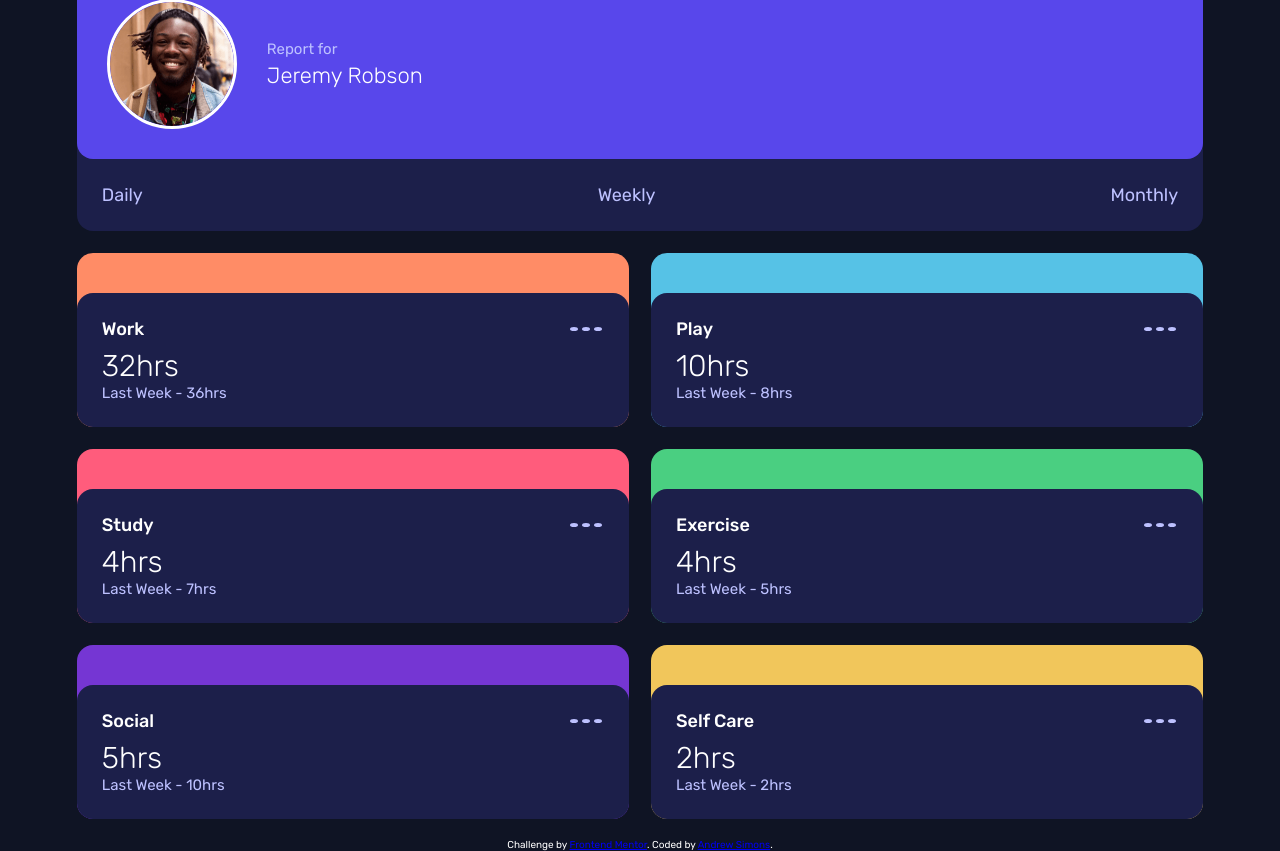
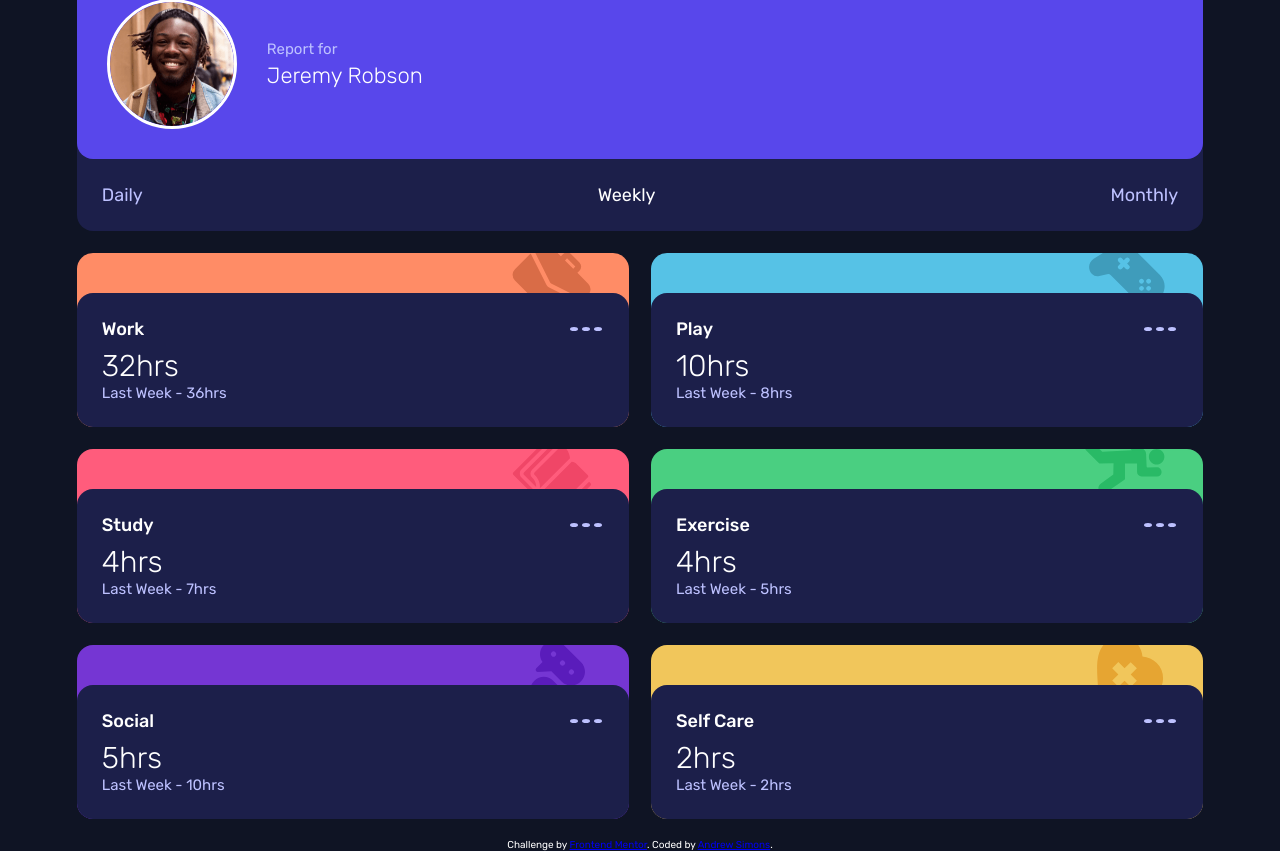
Before and after one commit to AndrewSimons3/time-tracking-dashboard, a plain HTML site: page index.html in a window 1280 px wide. Drawn offline with Linux system fonts and the light colour scheme.

Commit message:
finished

```diff
--- a/index.html
+++ b/index.html
@@ -34,12 +34,13 @@
 				</div>
 
 				<div class="menu">
-					<a class="menu-link" href="#">Daily</a>
-					<a class="menu-link" href="#">Weekly</a>
-					<a class="menu-link" href="#">Monthly</a>
+					<div class="menu-link">Daily</div>
+					<div class="menu-link menu-active">Weekly</div>
+					<div class="menu-link">Monthly</div>
 				</div>
 			</div>
 
+			<!-- regular cards will go here -->
 
 		</main>
 
--- a/script.js
+++ b/script.js
@@ -1,22 +1,19 @@
 'use strict';
-let timeframe = 'weekly'; //default value
+let timeframe = 'weekly';
 const container = document.querySelector('.container');
-let regularCards; //place holder for all cards (work, play, study, etc)
+let regularCards;
 
-// 1. Initialize Menu
+// initialize menu
 const menu = document.querySelectorAll('.menu-link');
 
-menu.forEach((element) => {
-	element.addEventListener('click', menuOnClick);
-});
+menu.forEach((el) => el.addEventListener('click', menuOnClick));
 
-// 2. Get JSON Data & Create Cards
-let data = {};
+const data = {};
 
 fetch('./data.json')
-	.then((resp) => resp.json())
+	.then((response) => response.json())
 	.then((jsonData) => {
-		//Create Cards
+		//create cards
 		jsonData.forEach((element) => {
 			container.insertAdjacentHTML(
 				'beforeend',
@@ -24,23 +21,18 @@ fetch('./data.json')
 			);
 		});
 
-		//Convert array to dict
 		jsonData.forEach((element) => {
 			data[element.title] = element.timeframes;
 		});
 
-
 		regularCards = document.querySelectorAll('.regular-card');
-		//console.log(regularCards);
 	});
 
-// -------- Functions
+console.log(data);
 
 function menuOnClick(event) {
-	//console.log('click', event.target.innerText.toLowerCase());
-	menu.forEach((element) => {
-		element.classList.remove('menu-active');
-	});
+	console.log('clicked');
+	menu.forEach((el) => el.classList.remove('menu-active'));
 	event.target.classList.add('menu-active');
 	timeframe = event.target.innerText.toLowerCase();
 
@@ -48,9 +40,7 @@ function menuOnClick(event) {
 }
 
 function updateCards(timeframe) {
-	regularCards.forEach((card) => {
-		updateCard(card, timeframe);
-	});
+	regularCards.forEach((card) => updateCard(card, timeframe));
 }
 
 function updateCard(card, timeframe) {
@@ -71,9 +61,9 @@ function updateCard(card, timeframe) {
 }
 
 function createRegularCard(element, timeframe) {
-	let title = element['title'];
-	let current = element['timeframes'][timeframe]['current'];
-	let previous = element['timeframes'][timeframe]['previous'];
+	const title = element['title'];
+	const current = element['timeframes'][timeframe]['current'];
+	const previous = element['timeframes'][timeframe]['previous'];
 
 	const timeframeMsg = {
 		daily: 'Yesterday',
@@ -82,7 +72,7 @@ function createRegularCard(element, timeframe) {
 	};
 
 	return `
-<div class="regular-card ${title.toLowerCase().replace(/\s/g, '')}">
+  <div class="regular-card ${title.toLowerCase().replace(/\s/g, '')}">
     <div class="property-card">
         <div class="row">
             <div class="title">${title}</div>
--- a/styles/_main.scss
+++ b/styles/_main.scss
@@ -68,20 +68,19 @@ body {
 		padding: 2.5rem;
 
 		.menu-link {
-			color: $desaturated-blue;
 			font-size: 1.8rem;
 			cursor: pointer;
 			list-style: none;
 			text-decoration: none;
 			color: $Pale-blue;
 
-			.menu-active {
-				color: white;
-			}
-
 			&:hover {
 				color: white;
 			}
+		}
+
+		.menu-active {
+			color: white;
 		}
 	}
 }
@@ -165,32 +164,32 @@ body {
 
 .work {
 	background-color: $work;
-	background-image: url('./images/icon-work.svg');
+	background-image: url('../images/icon-work.svg');
 }
 
 .play {
 	background-color: $play;
-	background-image: url('./images/icon-play.svg');
+	background-image: url('../images/icon-play.svg');
 }
 
 .study {
 	background-color: $study;
-	background-image: url('./images/icon-study.svg');
+	background-image: url('../images/icon-study.svg');
 }
 
 .exercise {
 	background-color: $exercise;
-	background-image: url('./images/icon-exercise.svg');
+	background-image: url('../images/icon-exercise.svg');
 }
 
 .social {
 	background-color: $social;
-	background-image: url('./images/icon-social.svg');
+	background-image: url('../images/icon-social.svg');
 }
 
 .selfcare {
 	background-color: $selfcare;
-	background-image: url('./images/icon-selfcare.svg');
+	background-image: url('../images/icon-selfcare.svg');
 }
 
 .attribution {
```
Also changed, not shown: styles/output.css, 1 other file.
